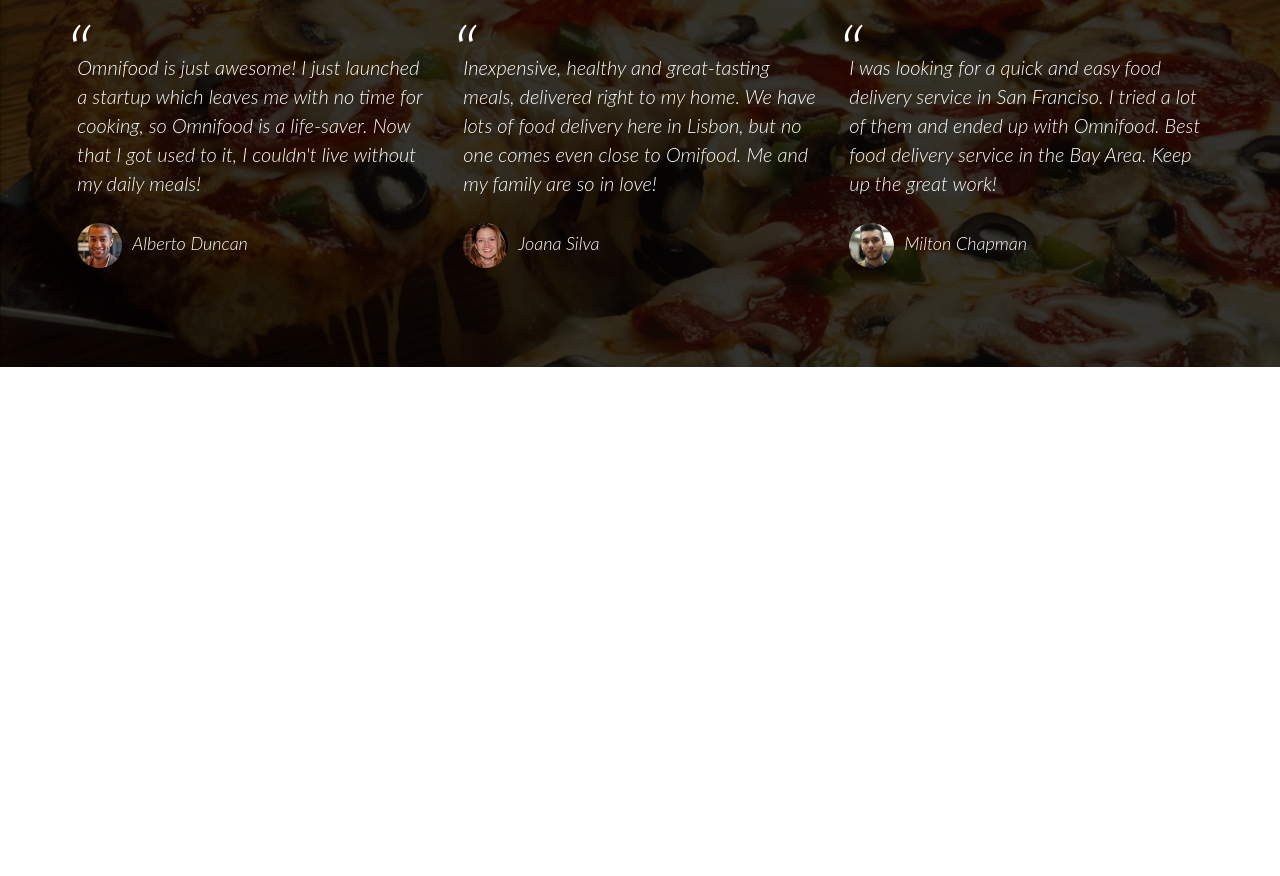
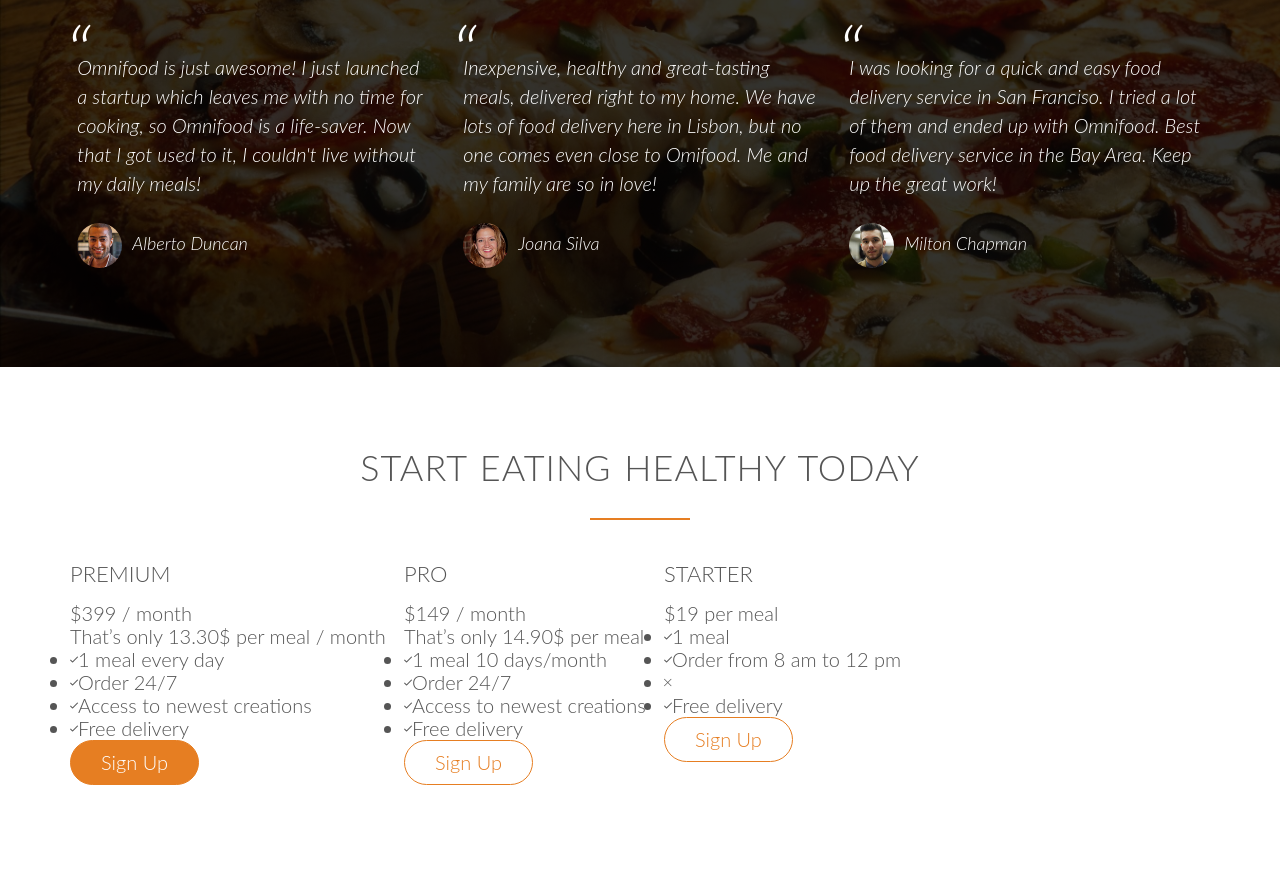
Before and after one commit to mahichy/Omni_Food, a plain HTML site: page index.html in a window 1280 px wide. Shown: the part 3556-4432 px from the top of the page. Before the commit the page ends 3923 px from the top, so only its background shows below. Drawn offline with Linux system fonts and the light colour scheme; files whose address does not match are found by name.

Commit message:
Sign Up Part_01

```diff
--- a/index.html
+++ b/index.html
@@ -244,11 +244,98 @@
 		</div>
 	</section>
 
+	<section class="section-plans">
+		<div class="row">
+			<h2>Start eating healthy today</h2>
+		</div>
+		<div class="row">
+			<div class="col span-1-off-3">
+				<div class="plan-box">
+					<div class="#">
+						<h3>Premium</h3>
+						<p class="plan-price">$399 / month</p>
+						<p class="plan-price-meal">That’s only 13.30$ per meal / month</p>
+					</div>
+					<div class="#">
+						<ul>
+							<li><i class="ion-ios-checkmark-empty"></i>1 meal every day</li>
+							<li><i class="ion-ios-checkmark-empty"></i>Order 24/7</li>
+							<li><i class="ion-ios-checkmark-empty"></i>Access to newest creations</li>
+							<li><i class="ion-ios-checkmark-empty"></i>Free delivery</li>
+						</ul>
+					</div>
+					<div class="#">
+						<a href="#" class="btn btn-full">Sign Up</a>
+					</div>
+				</div>
+			</div>
+			<div class="col span-1-off-3">
+				<div class="plan-box">
+					<div class="#">
+						<h3>Pro</h3>
+						<p class="plan-price">$149 / month</p>
+						<p class="plan-price-meal">That’s only 14.90$ per meal</p>
+					</div>
+					<div class="#">
+						<ul>
+							<li><i class="ion-ios-checkmark-empty"></i>1 meal 10 days/month</li>
+							<li><i class="ion-ios-checkmark-empty"></i>Order 24/7</li>
+							<li><i class="ion-ios-checkmark-empty"></i>Access to newest creations</li>
+							<li><i class="ion-ios-checkmark-empty"></i>Free delivery</li>
+						</ul>
+					</div>
+					<div class="#">
+						<a href="#" class="btn btn-ghost">Sign Up</a>
+					</div>
+				</div>
+			</div>
+			<div class="col span-1-off-3">
+				<div class="plan-box">
+					<div class="#">
+						<h3>Starter</h3>
+						<p class="plan-price">$19 per meal</p>
+						<p class="plan-price-meal"></p>
+					</div>
+					<div class="#">
+						<ul>
+							<li><i class="ion-ios-checkmark-empty"></i>1 meal </li>
+							<li><i class="ion-ios-checkmark-empty"></i>Order from 8 am to 12 pm</li>
+							<li><i class="ion-ios-close-empty"></i></li>
+							<li><i class="ion-ios-checkmark-empty"></i>Free delivery</li>
+						</ul>
+					</div>
+					<div class="#">
+						<a href="#" class="btn btn-ghost">Sign Up</a>
+					</div>
+				</div>
+			</div>
+		</div>
+	</section>
+
 
 
 </body>
 </html>
 
 <!--
+Section 6: Sign up and pricing plans
+Title: Start eating healthy today
+
+
+
+Plan 2: Pro
+149$ per month
+That’s only 14.90$ per meal
+1 meal 10 days/month
+Order 24/7
+Access to newest creations
+Free delivery
+
+
+Plan 3: Starter
+19$ per meal
+1 meal
+Order from 8 am to 12 pm
+
 
  -->
```
